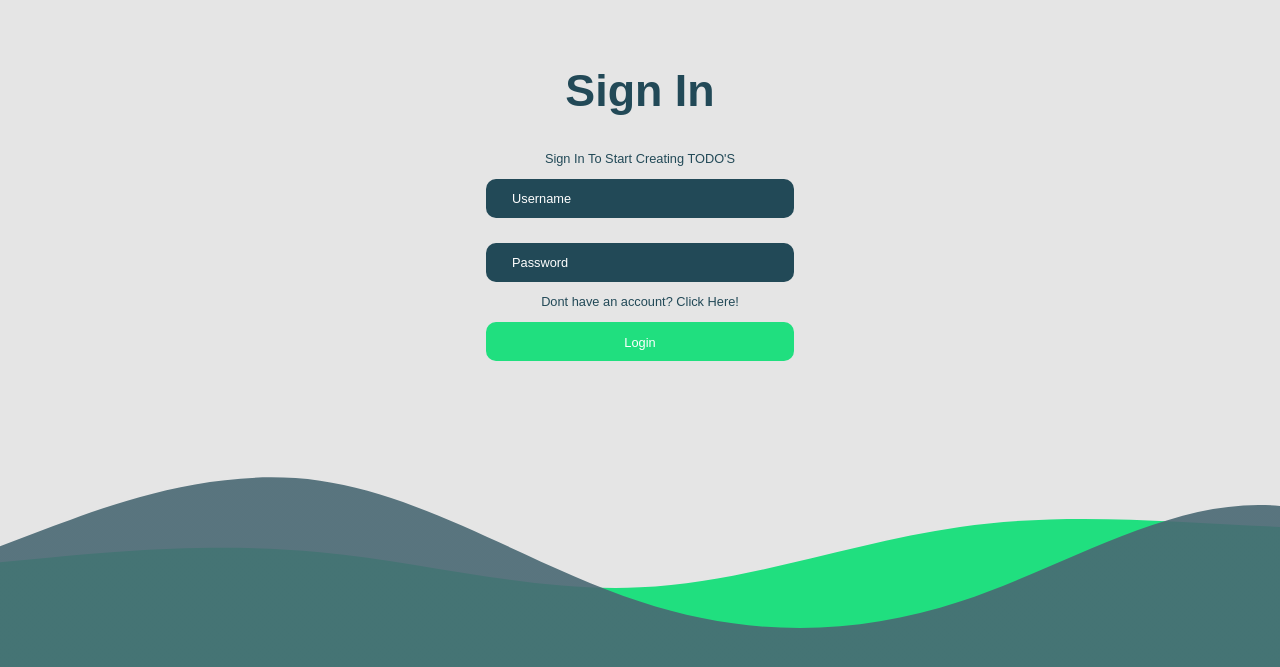
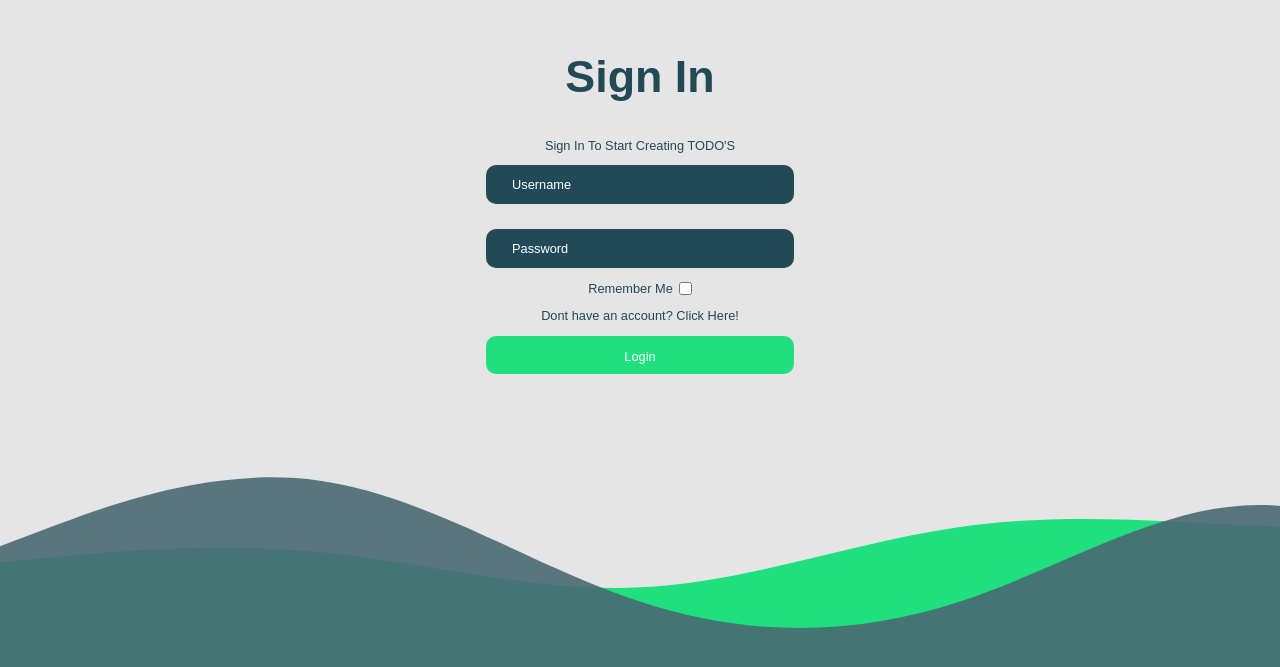
Before and after one commit to alexalextran/Todo_App_Firebase, a React (Create React App) app: page / in a window 1280 px wide. Shown: the part 117-784 px from the top of the page. Built offline with nearby package versions, Linux system fonts and the light colour scheme.

Commit message:
remember me button

```diff
--- a/src/Components/Login.jsx
+++ b/src/Components/Login.jsx
@@ -13,6 +13,12 @@ const Login = () => {
 
           <input placeholder="Password"></input>
 
+          <div>
+          <label htmlFor="rm"> Remember Me</label>
+          <input type="checkbox" id="rm" name="rm"/>
+          </div>
+
+
           <a>Dont have an account? Click Here!</a>
 
           <button>Login</button>
--- a/src/sass/App.css
+++ b/src/sass/App.css
@@ -1,4 +1,4 @@
-#login form button, #login form input {
+#login form button, #login form > input {
   background-color: #224957;
   margin: 1em 0px;
   width: 80%;
@@ -11,25 +11,25 @@
   border: none;
 }
 
-#login form button::-webkit-input-placeholder, #login form input::-webkit-input-placeholder {
+#login form button::-webkit-input-placeholder, #login form > input::-webkit-input-placeholder {
   color: white;
   text-align: left;
   font-size: 1;
 }
 
-#login form button:-ms-input-placeholder, #login form input:-ms-input-placeholder {
+#login form button:-ms-input-placeholder, #login form > input:-ms-input-placeholder {
   color: white;
   text-align: left;
   font-size: 1;
 }
 
-#login form button::-ms-input-placeholder, #login form input::-ms-input-placeholder {
+#login form button::-ms-input-placeholder, #login form > input::-ms-input-placeholder {
   color: white;
   text-align: left;
   font-size: 1;
 }
 
-#login form button::placeholder, #login form input::placeholder {
+#login form button::placeholder, #login form > input::placeholder {
   color: white;
   text-align: left;
   font-size: 1;
@@ -73,7 +73,7 @@ html {
   font-size: 1vw;
 }
 
-#login div {
+#login > div {
   width: 30%;
   text-align: center;
   margin-bottom: 10vw;
@@ -100,6 +100,24 @@ html {
           flex-direction: column;
 }
 
+#login form div {
+  display: -webkit-box;
+  display: -ms-flexbox;
+  display: flex;
+  -webkit-box-align: center;
+      -ms-flex-align: center;
+          align-items: center;
+  -webkit-box-pack: justify;
+      -ms-flex-pack: justify;
+          justify-content: space-between;
+  -webkit-box-orient: horizontal;
+  -webkit-box-direction: normal;
+      -ms-flex-direction: row;
+          flex-direction: row;
+  width: clamp(50px, 27%, 300px);
+  margin-bottom: 1em;
+}
+
 #login img {
   position: absolute;
   bottom: 0;
--- a/src/sass/App.scss
+++ b/src/sass/App.scss
@@ -13,8 +13,6 @@ html {
   background-color: $primaryColor;
 }
 
-
-
 #login {
   height: 100vh;
   width: 100%;
@@ -22,37 +20,37 @@ html {
   color: $secondaryColor;
   font-size: 1vw;
 
-
-  div{
+  & > div {
     width: 30%;
     text-align: center;
     margin-bottom: 10vw;
   }
 
-  h1{
+  h1 {
     font-size: 3.5em;
-        padding-bottom: 0.8em
+    padding-bottom: 0.8em;
   }
 
   form {
     @include flexcenter(column);
 
-    input {
+    & > input {
       @extend %login;
     }
 
-    button{
+    div{
+        @include flexcustom(space-between, center, row);
+        width: clamp(50px, 27%, 300px);
+        margin-bottom: 1em
+    }
+
+    button {
       @extend %btn;
     }
-
-
-
-
   }
-  img{
+  img {
     position: absolute;
     bottom: 0;
     width: 100%;
-
   }
 }
```
Also changed, not shown: 1 other file (tests, documents, lock files or other folders). Lines whose indentation alone changed are shown as unchanged.
